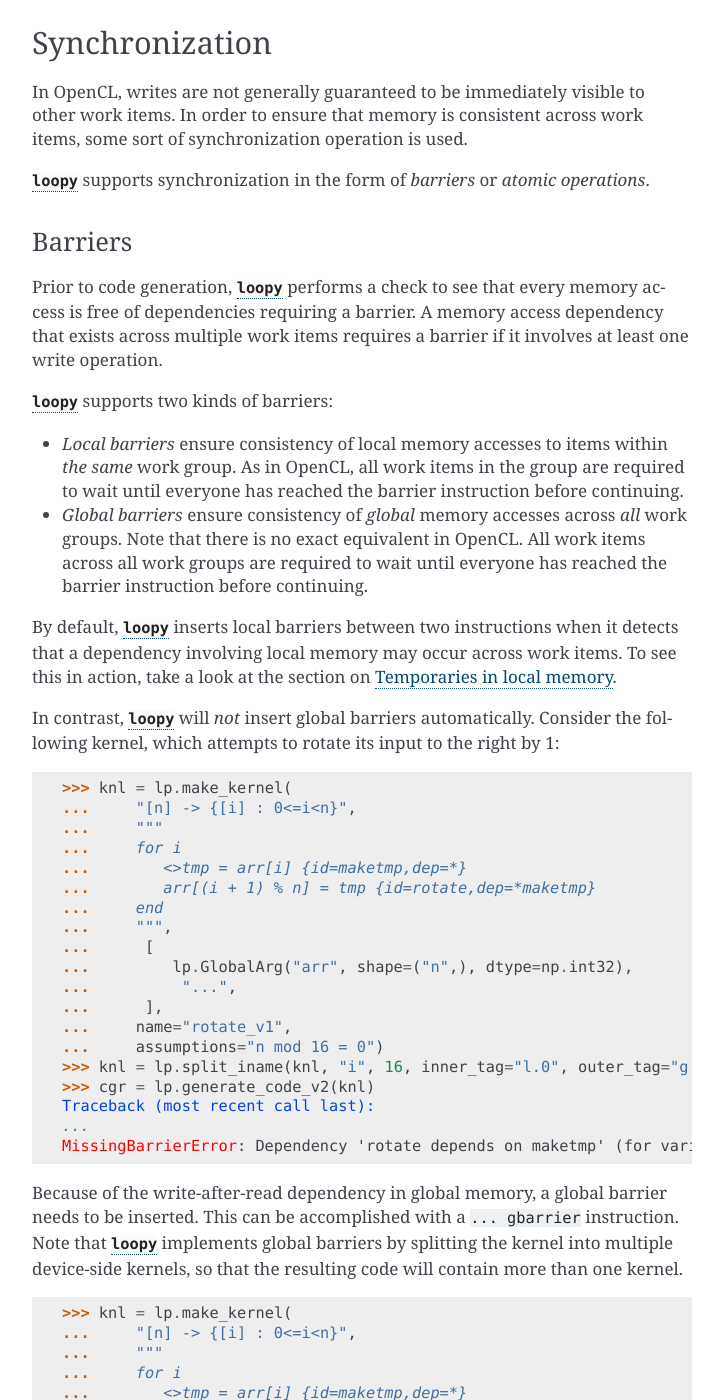
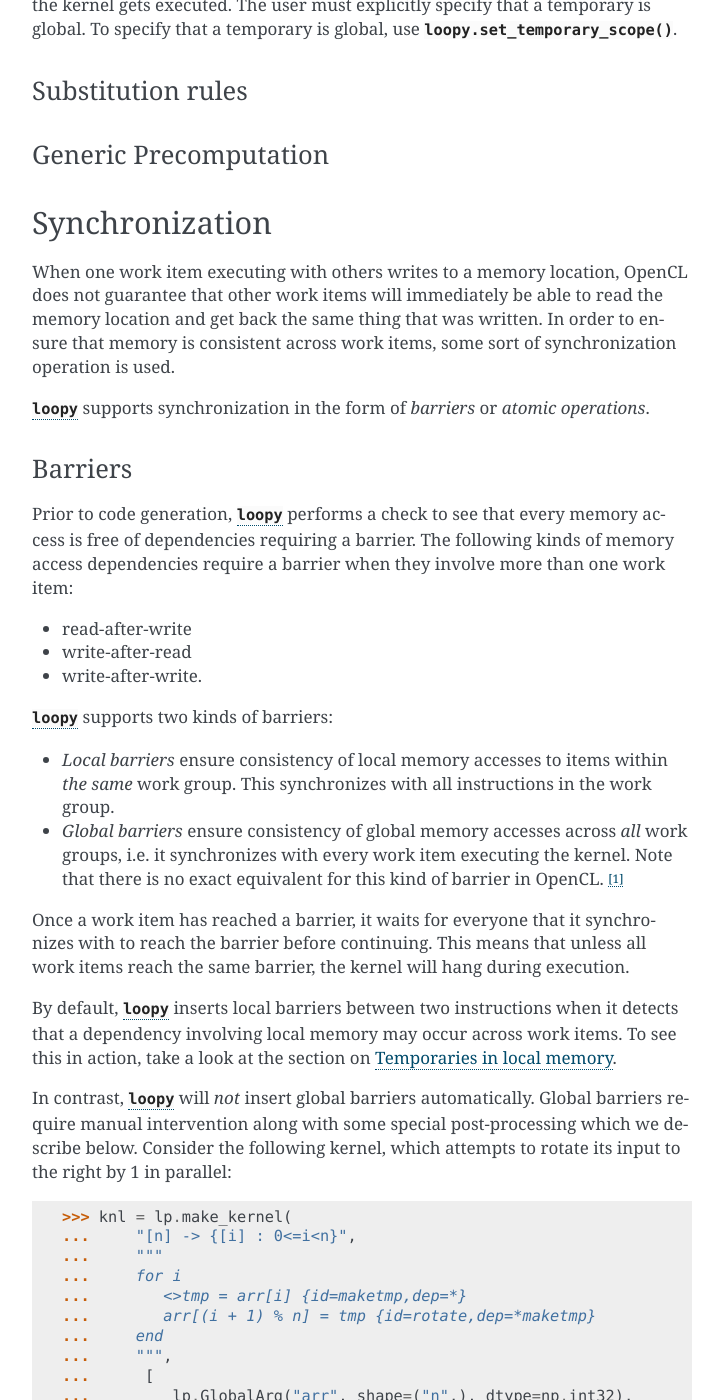
Before and after one commit to inducer/loopy, a Sphinx documentation site: the page built from doc/tutorial.rst, in a window 1280 px wide and 1400 px high, scrolled down 20396 px. Shown: the whole window, without its empty margins (388-1111 px from the left). Built offline with Sphinx 7.4.7, drawn with Linux system fonts in a browser that asks for light colours; some of the changed text lies outside the part shown.

Commit message:
Expand tutorial section for global barriers, re-word some things, and update to include the missing definition error.

```diff
--- a/doc/tutorial.rst
+++ b/doc/tutorial.rst
@@ -1057,6 +1057,16 @@ earlier:
 Tagged prefetching
 ~~~~~~~~~~~~~~~~~~
 
+.. _global_temporaries:
+
+Temporaries in global memory
+~~~~~~~~~~~~~~~~~~~~~~~~~~~~
+
+:mod:`loopy` supports using temporaries with global storage duration. As with
+local and private temporaries, the runtime allocates storage for global
+temporaries when the kernel gets executed. The user must explicitly specify that
+a temporary is global. To specify that a temporary is global, use
+:func:`loopy.set_temporary_scope`.
 
 Substitution rules
 ~~~~~~~~~~~~~~~~~~
@@ -1074,9 +1084,11 @@ Synchronization
 
 .. {{{
 
-In OpenCL, writes are not generally guaranteed to be immediately visible to
-other work items. In order to ensure that memory is consistent across work
-items, some sort of synchronization operation is used.
+When one work item executing with others writes to a memory location, OpenCL
+does not guarantee that other work items will immediately be able to read the
+memory location and get back the same thing that was written. In order to ensure
+that memory is consistent across work items, some sort of synchronization
+operation is used.
 
 :mod:`loopy` supports synchronization in the form of *barriers* or *atomic
 operations*.
@@ -1085,28 +1097,37 @@ Barriers
 ~~~~~~~~
 
 Prior to code generation, :mod:`loopy` performs a check to see that every memory
-access is free of dependencies requiring a barrier. A memory access dependency
-that exists across multiple work items requires a barrier if it involves at
-least one write operation.
+access is free of dependencies requiring a barrier. The following kinds of
+memory access dependencies require a barrier when they involve more than one
+work item:
+
+* read-after-write
+* write-after-read
+* write-after-write.
 
 :mod:`loopy` supports two kinds of barriers:
 
 * *Local barriers* ensure consistency of local memory accesses to items within
-  *the same* work group. As in OpenCL, all work items in the group are required
-  to wait until everyone has reached the barrier instruction before continuing.
-
-* *Global barriers* ensure consistency of *global* memory accesses across *all*
-  work groups. Note that there is no exact equivalent in OpenCL. All work items
-  across all work groups are required to wait until everyone has reached the
-  barrier instruction before continuing.
+  *the same* work group. This synchronizes with all instructions in the work
+  group.
+
+* *Global barriers* ensure consistency of global memory accesses
+  across *all* work groups, i.e. it synchronizes with every work item
+  executing the kernel. Note that there is no exact equivalent for
+  this kind of barrier in OpenCL. [#global-barrier-note]_
+
+Once a work item has reached a barrier, it waits for everyone that it
+synchronizes with to reach the barrier before continuing. This means that unless
+all work items reach the same barrier, the kernel will hang during execution.
 
 By default, :mod:`loopy` inserts local barriers between two instructions when it
 detects that a dependency involving local memory may occur across work items. To
 see this in action, take a look at the section on :ref:`local_temporaries`.
 
-In contrast, :mod:`loopy` will *not* insert global barriers
-automatically. Consider the following kernel, which attempts to rotate its input
-to the right by 1:
+In contrast, :mod:`loopy` will *not* insert global barriers automatically.
+Global barriers require manual intervention along with some special
+post-processing which we describe below. Consider the following kernel, which
+attempts to rotate its input to the right by 1 in parallel:
 
 .. doctest::
 
@@ -1125,16 +1146,17 @@ to the right by 1:
    ...     name="rotate_v1",
    ...     assumptions="n mod 16 = 0")
    >>> knl = lp.split_iname(knl, "i", 16, inner_tag="l.0", outer_tag="g.0")
+
+Note the presence of the write-after-read dependency in global memory. Due to
+this, :mod:`loopy` will complain that global barrier needs to be inserted:
+
    >>> cgr = lp.generate_code_v2(knl)
    Traceback (most recent call last):
    ...
    MissingBarrierError: Dependency 'rotate depends on maketmp' (for variable 'arr') requires synchronization by a global barrier (add a 'no_sync_with' instruction option to state that no synchronization is needed)
 
-Because of the write-after-read dependency in global memory, a global barrier
-needs to be inserted. This can be accomplished with a ``... gbarrier``
-instruction. Note that :mod:`loopy` implements global barriers by splitting the
-kernel into multiple device-side kernels, so that the resulting code will
-contain more than one kernel.
+The syntax for a global barrier instruction is ``... gbarrier``. This needs to
+be added between the pair of offending instructions.
 
 .. doctest::
 
@@ -1154,38 +1176,91 @@ contain more than one kernel.
    ...     name="rotate_v2",
    ...     assumptions="n mod 16 = 0")
    >>> knl = lp.split_iname(knl, "i", 16, inner_tag="l.0", outer_tag="g.0")
+
+When we try to generate code for this, it will still not work.
+
    >>> cgr = lp.generate_code_v2(knl)
-   >>> print(cgr.device_code())
-   #define lid(N) ((int) get_local_id(N))
-   #define gid(N) ((int) get_group_id(N))
-   <BLANKLINE>
-   __kernel void __attribute__ ((reqd_work_group_size(16, 1, 1))) rotate_v2(__global int *__restrict__ arr, int const n)
-   {
-     int tmp;
-   <BLANKLINE>
-     tmp = arr[16 * gid(0) + lid(0)];
-   }
-   <BLANKLINE>
-   __kernel void __attribute__ ((reqd_work_group_size(16, 1, 1))) rotate_v2_0(__global int *__restrict__ arr, int const n)
-   {
-     int tmp;
-   <BLANKLINE>
-     arr[((1 + lid(0) + gid(0) * 16) % n)] = tmp;
-   }
-
-Note that we are not done yet. The problem is that while `tmp` is assigned in
-the first kernel, the assignment of `tmp` is not saved for the second
-kernel. :mod:`loopy` provides a function called
+   Traceback (most recent call last):
+   ...
+   MissingDefinitionError: temporary variable 'tmp' gets used in subkernel 'rotate_v2_0' without a definition (maybe you forgot to call loopy.save_and_reload_temporaries?)
+
+To understand what is going on, you need to know that :mod:`loopy` implements
+global barriers by splitting the kernel into multiple device-side kernels. The
+splitting happens when the instruction schedule is generated. To see the
+schedule, we must first must first call :func:`loopy.get_one_scheduled_kernel`:
+
+   >>> knl = lp.get_one_scheduled_kernel(lp.preprocess_kernel(knl))
+   >>> print(knl)
+   ---------------------------------------------------------------------------
+   KERNEL: rotate_v2
+   ---------------------------------------------------------------------------
+   ...
+   ---------------------------------------------------------------------------
+   SCHEDULE:
+      0: CALL KERNEL rotate_v2(extra_args=[], extra_inames=[])
+      1:     [maketmp] tmp <- arr[i_inner + i_outer*16]
+      2: RETURN FROM KERNEL rotate_v2
+      3: ---BARRIER:global---
+      4: CALL KERNEL rotate_v2_0(extra_args=[], extra_inames=[])
+      5:     [rotate] arr[((1 + i_inner + i_outer*16) % n)] <- tmp
+      6: RETURN FROM KERNEL rotate_v2_0
+   ---------------------------------------------------------------------------
+
+As the error message suggests, taking a look at the generated instruction
+schedule will show that while ``tmp`` is assigned in the first kernel, the
+assignment to ``tmp`` is not seen by the second kernel. Because the temporary is
+in private memory, it does not persist across calls to device kernels (the same
+goes for local temporaries).
+
+:mod:`loopy` provides a function called
 :func:`loopy.save_and_reload_temporaries` for the purpose of handling the
-situation of saving and restoring temporary values across global barriers. In
-order to use this function the kernel must be preprocessed and scheduled first,
-the latter of which is handled by :func:`loopy.get_one_scheduled_kernel`.
-
-.. doctest::
+task of saving and restoring temporary values across global barriers. This
+function adds instructions to the kernel without scheduling them. That means
+that :func:`loopy.get_one_scheduled_kernel` needs to be called one more time to
+put those instructions into the schedule.
 
    >>> knl = lp.get_one_scheduled_kernel(lp.preprocess_kernel(knl))
    >>> knl = lp.save_and_reload_temporaries(knl)
-   >>> knl = lp.get_one_scheduled_kernel(knl)
+   >>> knl = lp.get_one_scheduled_kernel(knl)  # Schedule added instructions
+   >>> print(knl)
+   ---------------------------------------------------------------------------
+   KERNEL: rotate_v2
+   ---------------------------------------------------------------------------
+   ...
+   ---------------------------------------------------------------------------
+   TEMPORARIES:
+   tmp: type: np:dtype('int32'), shape: () scope:private
+   tmp_save_slot: type: np:dtype('int32'), shape: (n // 16, 16), dim_tags: (N1:stride:16, N0:stride:1) scope:global
+   ---------------------------------------------------------------------------
+   ...
+   ---------------------------------------------------------------------------
+   SCHEDULE:
+      0: CALL KERNEL rotate_v2(extra_args=['tmp_save_slot'], extra_inames=[])
+      1:     [maketmp] tmp <- arr[i_inner + i_outer*16]
+      2:     [tmp.save] tmp_save_slot[tmp_save_hw_dim_0_rotate_v2, tmp_save_hw_dim_1_rotate_v2] <- tmp
+      3: RETURN FROM KERNEL rotate_v2
+      4: ---BARRIER:global---
+      5: CALL KERNEL rotate_v2_0(extra_args=['tmp_save_slot'], extra_inames=[])
+      6:     [tmp.reload] tmp <- tmp_save_slot[tmp_reload_hw_dim_0_rotate_v2_0, tmp_reload_hw_dim_1_rotate_v2_0]
+      7:     [rotate] arr[((1 + i_inner + i_outer*16) % n)] <- tmp
+      8: RETURN FROM KERNEL rotate_v2_0
+   ---------------------------------------------------------------------------
+
+Here's an overview of what :func:`loopy.save_and_reload_temporaries` actually
+does in more detail:
+
+1. :mod:`loopy` first uses liveness analysis to determine which temporary
+   variables' live ranges cross a global barrier.
+
+2. For each temporary, :mod:`loopy` creates a storage slot for the temporary in
+   global memory (see :ref:`global_temporaries`).
+
+3. :mod:`loopy` saves the temporary into its global storage slot whenever it
+   detects the temporary is live-out from a kernel, and reloads the temporary
+   from its global storage slot when it detects that it needs to do so.
+
+The kernel translates into two OpenCL kernels.
+
    >>> cgr = lp.generate_code_v2(knl)
    >>> print(cgr.device_code())
    #define lid(N) ((int) get_local_id(N))
@@ -1206,8 +1281,14 @@ the latter of which is handled by :func:`loopy.get_one_scheduled_kernel`.
      tmp = tmp_save_slot[16 * gid(0) + lid(0)];
      arr[((1 + lid(0) + gid(0) * 16) % n)] = tmp;
    }
-   >>> evt, (out,) = knl(queue, arr=cl.array.arange(queue, 16, dtype=np.int32), out_host=True)
-   >>> print(out)
+
+Executing the kernel does what we expect.
+
+   >>> arr = cl.array.arange(queue, 16, dtype=np.int32)
+   >>> print(arr)
+   [ 0  1  2  3  4  5  6  7  8  9 10 11 12 13 14 15]
+   >>> evt, (out,) = knl(queue, arr=arr)
+   >>> print(arr)
    [15  0  1  2  3  4  5  6  7  8  9 10 11 12 13 14]
 
 Atomic operations
@@ -1228,6 +1309,9 @@ tagged, as in the following example::
                 ],
             assumptions="n>0")
 
+.. [#global-barrier-note] In particular, this is *not* the same as a call to
+ ``barrier(CLK_GLOBAL_MEM_FENCE)``.
+
 .. }}}
 
 .. _more-complicated-programs:
@@ -1390,6 +1474,12 @@ Loopy has a 2D workgroup to use for prefetching of a 1D array. When it
 considers making *a_fetch* ``local`` (in the OpenCL memory sense of the word)
 to make use of parallelism in prefetching, it discovers that a write race
 across the remaining axis of the workgroup would emerge.
+
+Barriers
+~~~~~~~~
+
+:mod:`loopy` may infer the need for a barrier when it is not necessary. The
+``no_sync_with`` instruction attribute can be used to resolve this.
 
 TODO
 
```
